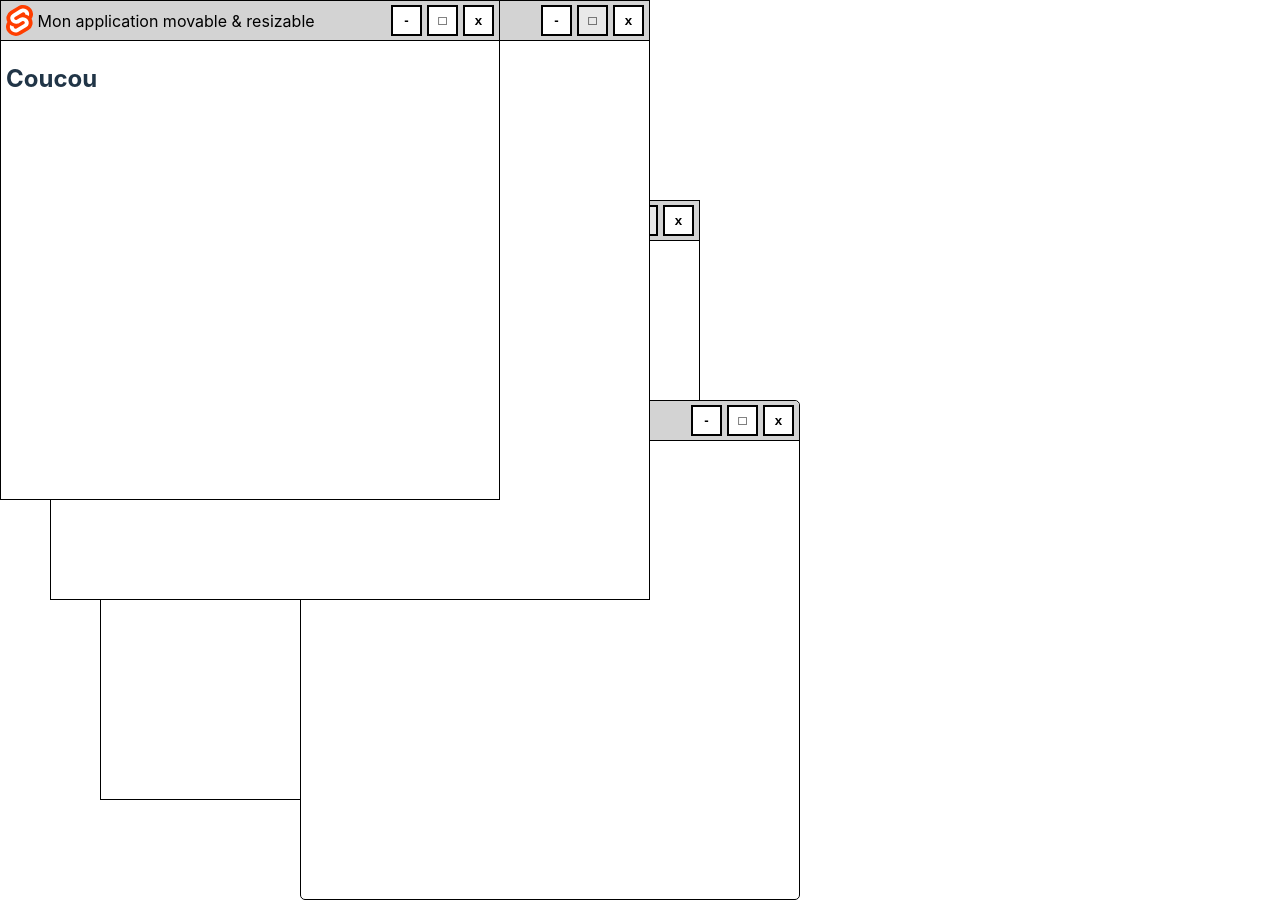
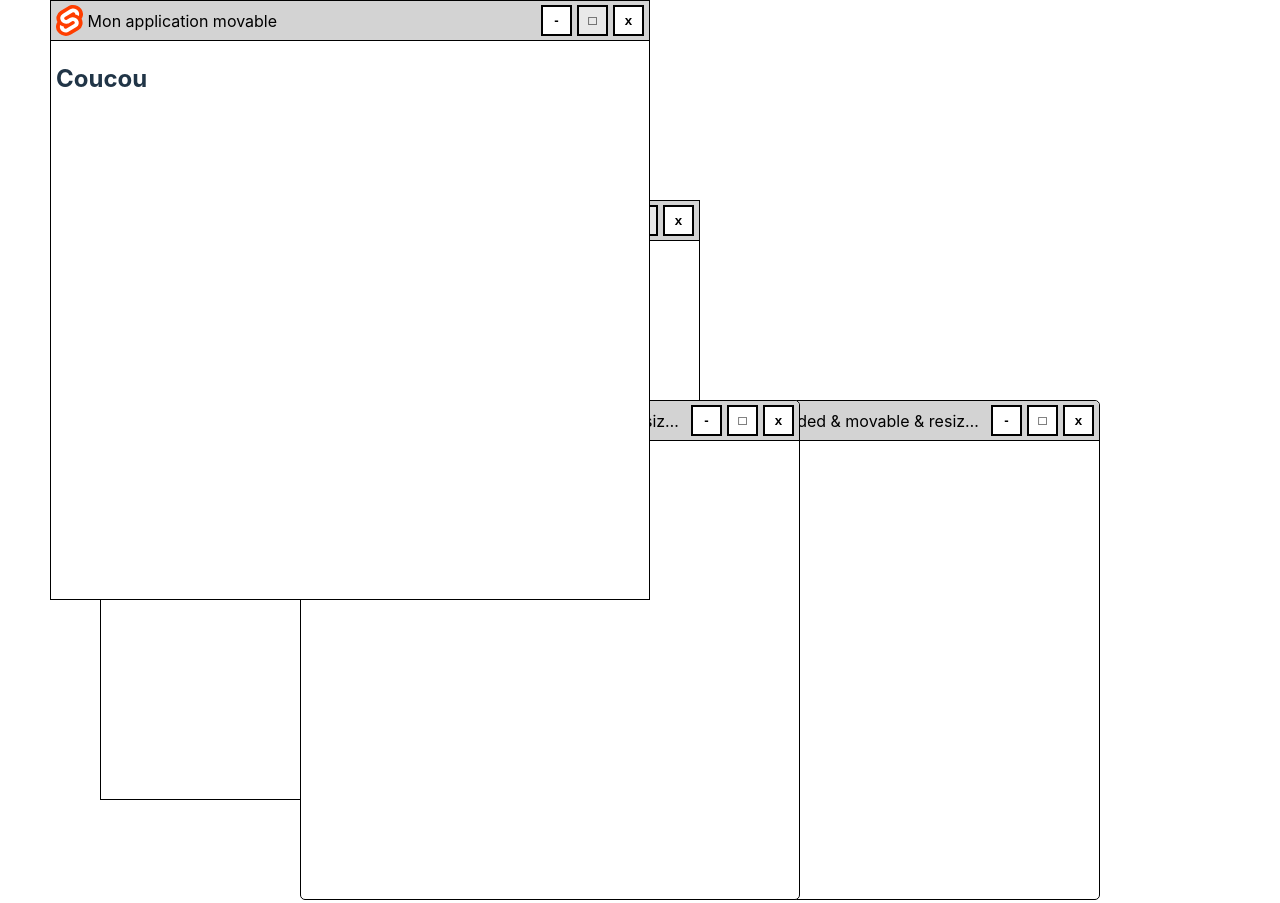
Before and after one commit to nicolachoquet06250/svelte-window, a Svelte app: page / in a window 1280 px wide. Built offline with nearby package versions, Linux system fonts and the light colour scheme.

Commit message:
- Amélioration de l'animation - Annulation du retour à la ligne du titre de la fenetre par troncature

```diff
--- a/src/App.svelte
+++ b/src/App.svelte
@@ -1,50 +1,50 @@
 <main>
   <Window
     --border-color='black'
-
     --header-bg-color='lightgray'
     --header-border-color='black'
     --header-border-size='1px'
-
     --title-color='black'
 
     title='Mon application fixed'
+    width={600} height={600}
+    positionX={100} positionY={200}
+    Header={MainHeader}>
+    <DefaultWindowContent />
+  </Window>
 
-    width={600} height={600}
+  <Movable>
+    <Resizable>
+        <Window
+          --border-color='black'
+          --header-bg-color='lightgray'
+          --header-border-color='black'
+          --header-border-size='1px'
+          --title-color='black'
 
-    positionX={100} positionY={200}
-
-    Header={MainHeader}>
-    <div style:padding-left="5px"
-          style:padding-right="5px">
-      <h2>Coucou</h2>
-    </div>
-  </Window>
+          title='Mon application rounded & movable & resizable'
+          width={600} height={600}
+          positionX={600} positionY={400}
+          rounded={true} Header={MainHeader}>
+          <DefaultWindowContent />
+        </Window>
+    </Resizable>
+  </Movable>
 
   <Resizable>
     <Movable>
       <Window
         --border-color='black'
-
         --header-bg-color='lightgray'
         --header-border-color='black'
         --header-border-size='1px'
-
         --title-color='black'
 
-        title='Mon application rounded'
-
+        title='Mon application rounded & movable & resizable reversed'
         width={600} height={600}
-
         positionX={300} positionY={400}
-
-        rounded={true}
-
-        Header={MainHeader}>
-        <div style:padding-left="5px"
-              style:padding-right="5px">
-          <h2>Coucou</h2>
-        </div>
+        rounded={true} Header={MainHeader}>
+        <DefaultWindowContent />
       </Window>
     </Movable>
   </Resizable>
@@ -52,51 +52,17 @@
   <Movable>
     <Window
       --border-color='black'
-
       --header-bg-color='lightgray'
       --header-border-color='black'
       --header-border-size='1px'
-
       --title-color='black'
 
       title='Mon application movable'
-
       width={600} height={600}
-
-      positionX={50}
-
-      Header={MainHeader}>
-      <div style:padding-left="5px"
-            style:padding-right="5px">
-        <h2>Coucou</h2>
-      </div>
+      positionX={50} Header={MainHeader}>
+      <DefaultWindowContent />
     </Window>
   </Movable>
-
-  <Resizable>
-    <Movable>
-      <Window
-        --border-color='black'
-
-        --header-bg-color='lightgray'
-        --header-border-color='black'
-        --header-border-size='1px'
-
-        --title-color='black'
-
-        title='Mon application movable & resizable'
-
-        width={600}
-        height={600}
-
-        Header={MainHeader}>
-        <div style:padding-left="5px"
-             style:padding-right="5px">
-          <h2>Coucou</h2>
-        </div>
-      </Window>
-    </Movable>
-  </Resizable>
 </main>
 
 <script lang="ts">
@@ -104,8 +70,5 @@
     import Resizable from "./lib/@components/window/Resizable.svelte";
     import Window from "./lib/@components/window/Window.svelte";
     import MainHeader from "./lib/@components/window/headers/WindowMainHeader.svelte";
+    import DefaultWindowContent from "./lib/@components/DefaultWindowContent.svelte";
 </script>
-
-<style>
-
-</style>
--- /dev/null
+++ b/src/lib/@components/DefaultWindowContent.svelte
@@ -0,0 +1,4 @@
+<div style:padding-left="5px"
+     style:padding-right="5px">
+    <h2>Coucou</h2>
+</div>
--- a/src/lib/@components/window/Resizable.svelte
+++ b/src/lib/@components/window/Resizable.svelte
@@ -224,7 +224,6 @@
         position: absolute;
         top: var(--position-y);
         left: var(--position-x);
-        transition: top .2s linear, bottom .2s linear, left .2s linear, right .2s linear;
     }
 
     .resizable.fullscreen {
@@ -232,5 +231,10 @@
         --position-y: 0px!important;
         right: 0;
         bottom: 0;
+        transition:
+            top .2s linear,
+            bottom .2s linear,
+            left .2s linear,
+            right .2s linear;
     }
 </style>
--- a/src/lib/@components/window/headers/WindowMainHeader.svelte
+++ b/src/lib/@components/window/headers/WindowMainHeader.svelte
@@ -70,7 +70,6 @@
         --header-border-size: 1px;
         --header-height: 40px;
         --header-width: 0px;
-        user-select: none;
     }
 
     header {
@@ -88,6 +87,7 @@
         border-bottom-style: solid;
         border-bottom-width: var(--header-border-size);
         border-bottom-color: var(--header-border-color);
+        user-select: none;
     }
 
     header > img {
@@ -99,6 +99,9 @@
         color: var(--title-color);
         display: inline-block;
         flex: 1;
+        white-space: nowrap;
+        overflow: hidden;
+        text-overflow: ellipsis;
     }
 
     header > .actions {
```
